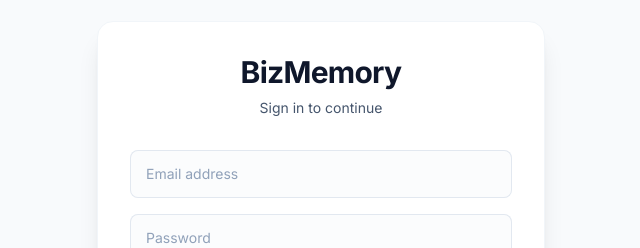
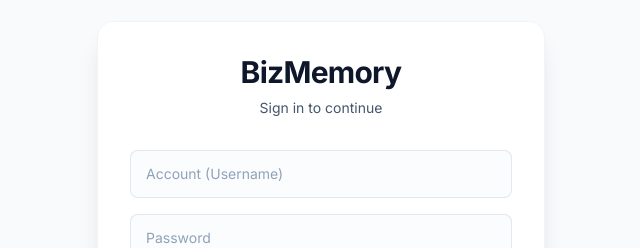
Before and after one commit to liiider/BizMemory, a React (Vite) app: page /login in a window 1280 px wide. Shown: the part 180-428 px from the top of the page, without its empty margins (319-959 px from the left). Built offline with nearby package versions, Linux system fonts and the light colour scheme.

Commit message:
Fix: Update Login to use Username mode (auto-append domain)

```diff
--- a/src/pages/Login.jsx
+++ b/src/pages/Login.jsx
@@ -16,9 +16,12 @@ export default function Login() {
         setError(null)
 
         try {
+            // Auto-append domain if user enters a simple username
+            const emailToUse = email.includes('@') ? email : `${email}@bizmemory.com`
+
             const { data, error } = isSignUp
-                ? await signUp(email, password)
-                : await signIn(email, password)
+                ? await signUp(emailToUse, password)
+                : await signIn(emailToUse, password)
 
             if (error) throw error
 
@@ -46,14 +49,14 @@ export default function Login() {
                 <form className="mt-8 space-y-6" onSubmit={handleAuth}>
                     <div className="space-y-4">
                         <div>
-                            <label htmlFor="email" className="sr-only">Email address</label>
+                            <label htmlFor="email" className="sr-only">Account</label>
                             <input
                                 id="email"
                                 name="email"
-                                type="email"
+                                type="text"
                                 required
                                 className="relative block w-full rounded-lg border-0 py-3 px-4 text-slate-900 ring-1 ring-inset ring-slate-200 placeholder:text-slate-400 focus:z-10 focus:ring-2 focus:ring-inset focus:ring-primary-600 sm:text-sm sm:leading-6 bg-slate-50/50"
-                                placeholder="Email address"
+                                placeholder="Account (Username)"
                                 value={email}
                                 onChange={(e) => setEmail(e.target.value)}
                             />
```
